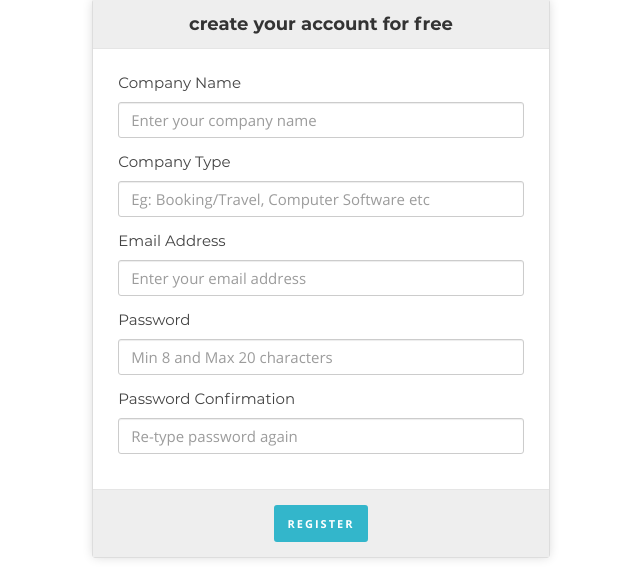
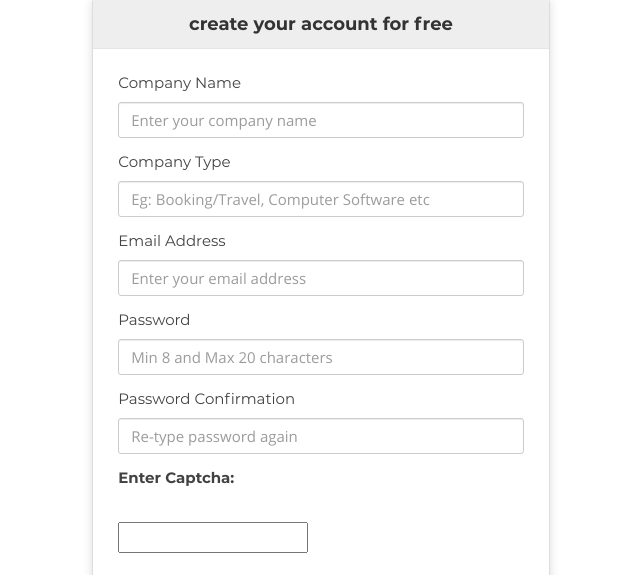
Before and after one commit to Lian-Cunanan/OnlineJobPortal, a PHP site: page /phpmail/register.php?p=Employer in a window 1280 px wide. Shown: the part 196-771 px from the top of the page, without its empty margins (319-959 px from the left). Run offline with PHP 8.4, Linux system fonts and the light colour scheme; some web fonts are replaced.

Commit message:
Add simple text captcha for registration of employees and employers

```diff
--- a/System/constants/draw-employer.php
+++ b/System/constants/draw-employer.php
@@ -56,6 +56,11 @@
 <input class="form-control" placeholder="Re-type password again" name="confirmpassword" required type="password">
 </div>
 
+<label><strong>Enter Captcha:</strong></label><br />
+<input type="text" name="captcha" required/>
+<p><br /><img src="constants/captcha.php?rand=<?php echo rand(); ?>" id='captcha_image'></p>
+<p>Can't read the image? <a href='javascript: refreshCaptcha();'>click here</a> to refresh</p>
+
 </div>
 
 <input type="hidden" name="acctype" value="102">
@@ -71,3 +76,10 @@
 
 </div>
 </form>
+<script>
+//Refresh Captcha
+function refreshCaptcha(){
+    var img = document.images['captcha_image'];
+    img.src = img.src.substring(0,img.src.lastIndexOf("?"))+"?rand="+Math.random()*1000;
+}
+</script>
```
Also changed, not shown: System/constants/draw-employee.php (+12 -0 lines).
